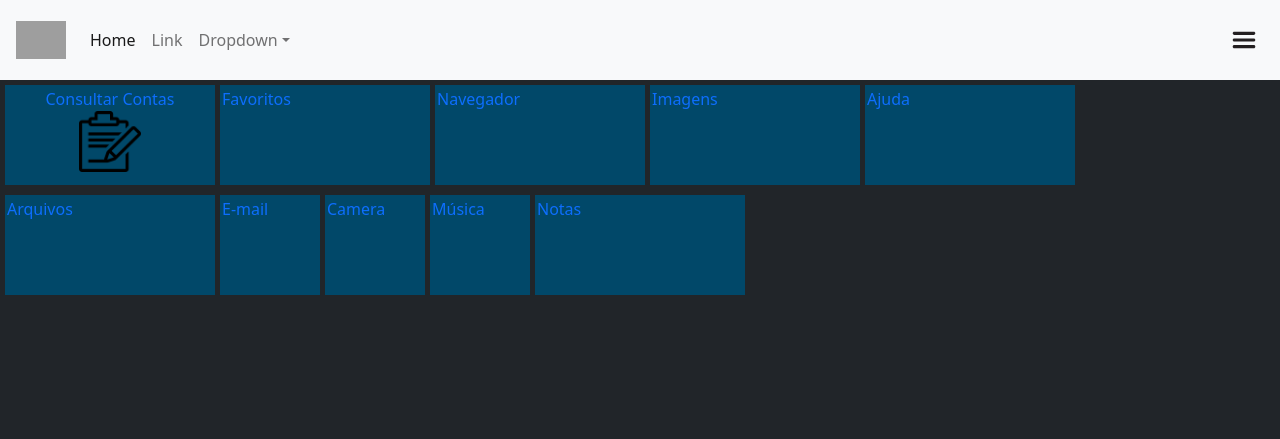
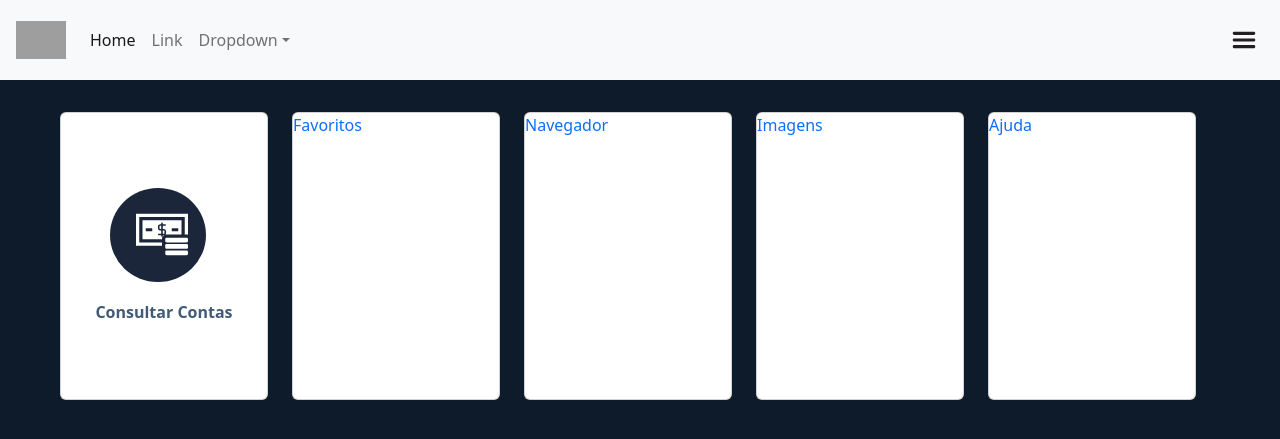
Before and after one commit to OtavioPrada10/MyFrame, a PHP site: page / in a window 1280 px wide. Shown: the top 439 px of the page. Run offline with PHP 8.4, Linux system fonts and the light colour scheme; grey boxes are pictures that could not be loaded.

Commit message:
Mudanças no card + resolução

```diff
--- a/MyFrame/estrutura/css/estilos.css
+++ b/MyFrame/estrutura/css/estilos.css
@@ -2,6 +2,15 @@
   font-family: Century;
   src: url("GOTHIC.ttf");
 }
+body {
+  --var-cor-fundo-1: #0d1b2a;
+  --var-cor-fundo-2: #1b263b;
+  --var-cor-fundo-3: #415a77;
+  --var-cor-fundo-4: #778da9;
+  --var-cor-fundo-5: #e0e1dd;
+  background: var(--var-cor-fundo-1);
+}
+
 .navbar {
   padding: 1rem 2rem 1rem 1rem;
 }
@@ -10,37 +19,45 @@
   --bs-offcanvas-color: #000000;
 }
 
-.linha {
-  width: auto;
-  padding: 5px;
-  height: 110px;
-  display: table;
+.card-area {
+  padding: 2rem;
+  display: grid;
+  grid-template-columns: 1fr repeat(5, 13rem 1.5rem) 1fr;
+  justify-content: center;
+  height: 22rem;
 }
-
-.tile {
-  height: 100px;
-  width: 100px;
-  float: left;
-  margin: 0 5px 0 0;
-  padding: 2px;
+.card-area .card-link {
+  display: flex;
+  justify-content: center;
+  text-decoration: none;
 }
-
-.tileLargo {
-  width: 210px;
+.card-area .card-link .card {
+  width: 100%;
+  height: 100%;
 }
-
-.amarelo {
-  background: rgb(1, 50, 105);
+.card-area .card-link .card .card-content {
+  display: grid;
+  grid-template-rows: 2fr 7rem auto 2fr;
+  justify-content: center;
+  height: 100%;
 }
-
-.vermelho {
-  background: rgb(1, 50, 105);
+.card-area .card-link .card .card-content::before {
+  content: "";
+  display: flex;
+  width: 6rem;
+  height: 5.9rem;
+  background: var(--var-cor-fundo-2);
+  border-radius: 100%;
+  margin-left: 0.9rem;
+  grid-row: 2;
 }
-
-.azul {
-  background: rgb(1, 72, 105);
+.card-area .card-link .card .card-content .card-icon {
+  position: absolute;
+  left: 4.7rem;
+  top: 6rem;
 }
-
-.verde {
-  background: rgb(4, 82, 170);
+.card-area .card-link .card .card-content .card-text {
+  grid-row: 3;
+  color: var(--var-cor-fundo-3);
+  font-weight: bold;
 }/*# sourceMappingURL=estilos.css.map */
--- a/MyFrame/estrutura/css/estilos.scss
+++ b/MyFrame/estrutura/css/estilos.scss
@@ -1,50 +1,69 @@
 @font-face {
   font-family: Century;
-    src: url('GOTHIC.ttf');
+  src: url("GOTHIC.ttf");
 }
 
-.navbar{
+body {
+  --var-cor-fundo-1: #0d1b2a;
+  --var-cor-fundo-2: #1b263b;
+  --var-cor-fundo-3: #415a77;
+  --var-cor-fundo-4: #778da9;
+  --var-cor-fundo-5: #e0e1dd;
+
+  background: var(--var-cor-fundo-1);
+}
+
+.navbar {
   padding: 1rem 2rem 1rem 1rem;
 }
 
-.offcanvas{
+.offcanvas {
   --bs-offcanvas-color: #000000;
 }
 
-.linha {
-    width: auto;
-    padding: 5px;
-    height: 110px;
-    display: table;
+.card-area {
+  padding: 2rem;
+  display: grid;
+  grid-template-columns: 1fr repeat(5, 13rem 1.5rem) 1fr;
+  justify-content: center;
+  height: 22rem;
+
+  & .card-link {
+    display: flex;
+    justify-content: center;
+    text-decoration: none;
+
+    & .card {
+      width: 100%;
+      height: 100%;
+
+      & .card-content {
+        display: grid;
+        grid-template-rows: 2fr 7rem auto 2fr;
+        justify-content: center;
+        height: 100%;
+
+        &::before {
+          content: "";
+          display: flex;
+          width: 6rem;
+          height: 5.9rem;
+          background: var(--var-cor-fundo-2);
+          border-radius: 100%;
+          margin-left: 0.9rem;
+          grid-row: 2;
         }
-
-.tile {
-    height: 100px;
-    width: 100px;
-    float: left;
-    margin: 0 5px 0 0;
-    padding: 2px;
+        & .card-icon {
+            position: absolute;
+            left: 4.7rem;
+            top: 6rem;
         }
-
-.tileLargo {
-    width: 210px;
-
-
+        & .card-text {
+          grid-row: 3;
+          color: var(--var-cor-fundo-3);
+          font-weight: bold;
         }
-
-
-.amarelo {
-    background: rgb(1, 50, 105);
       }
-
-.vermelho {
-    background: rgb(1, 50, 105);
     }
-
-.azul {
-    background: rgb(1, 72, 105);
   }
-
-.verde {
-    background: rgb(4, 82, 170);
 }
--- a/MyFrame/estrutura/js/js_principal.js
+++ b/MyFrame/estrutura/js/js_principal.js
@@ -1,15 +1,20 @@
 $(function () {
-    var maiorLinha = 0;
-    $(".container .linha").each(function () {
-        var larguraLinha = 0;
-        $(this).children(".tile").each(function () {
-            larguraLinha += $(this).width();
-            larguraLinha += 2 * parseInt($(this).css("margin-right").toString().replace("px", ""));
-        });
-        if (larguraLinha > maiorLinha)
-            maiorLinha = larguraLinha + 5;
+    var iCards = 2;
+    $('.card-link').each(function(){
+        $(this).css('grid-column', iCards);
+        iCards += 2;
     });
-    $(".container").css("width", maiorLinha.toString() + "px");
+    // var maiorLinha = 0;
+    // $(".container .linha").each(function () {
+    //     var larguraLinha = 0;
+    //     $(this).children(".tile").each(function () {
+    //         larguraLinha += $(this).width();
+    //         larguraLinha += 2 * parseInt($(this).css("margin-right").toString().replace("px", ""));
+    //     });
+    //     if (larguraLinha > maiorLinha)
+    //         maiorLinha = larguraLinha + 5;
+    // });
+    // $(".container").css("width", maiorLinha.toString() + "px");
 });
 $(".tile").mousedown(function () {
     $(this).addClass("selecionado");
--- a/MyFrame/index.php
+++ b/MyFrame/index.php
@@ -3,11 +3,9 @@
 
 <head>
     <title>My System</title>
-    <link rel="stylesheet" href="estilo.css" />
     <meta charset="UTF-8" />
-    <script src="estrutura/js/Jquery.js" type="text/javascript"></script>
+    <script src="./estrutura/js/Jquery.js" type="text/javascript"></script>
     <script src="estrutura/js/js_principal.js" type="text/javascript"></script>
-    <link href="estrutura/css/css_padrao.css" rel="stylesheet" type="text/css" />
     <!-- Latest compiled and minified CSS -->
     <!-- <link href="https://cdn.jsdelivr.net/npm/bootstrap@5.3.1/dist/css/bootstrap.min.css" rel="stylesheet"> -->
     <!-- Latest compiled JavaScript -->
@@ -20,43 +18,45 @@
     <link rel="stylesheet" href="./estrutura/css/estilos.css">
 </head>
 
-<body class="text-bg-dark">
+<body>
     <header>
         <?php @include_once 'menu.html'; ?>
     </header>
     </nav>
     <div>
-        <div class="linha">
-            <a href="include/view/view_consulta_Contas.php">
-                <div style="text-align: center;" class="tile tileLargo azul">
-                    <span>Consultar Contas</span><br>
-                    <img src="img/icone-planilha_lapis.png" alt="Flag" width="30%" />
+        <div class="card-area">
+            <a href="include/view/view_consulta_Contas.php" class="card-link">
+                <div class="card">
+                    <span class="card-content">
+                        <img src="./img/icons/icon-conta.svg" class="card-icon" alt="Flag" width="25%" />
+                        <span class="card-text">Consultar Contas</span><br>
+                    </span>
                 </div>
             </a>
-            <a href="#">
-                <div class="tile tileLargo azul">
+            <a href="#" class="card-link">
+                <div class="card">
                     <span>Favoritos</span>
                 </div>
             </a>
-            <a href="#">
-                <div class="tile tileLargo azul">
+            <a href="#" class="card-link">
+                <div class="card">
                     <span>Navegador</span>
                 </div>
             </a>
-            <a href="#">
-                <div class="tile tileLargo azul">
+            <a href="#" class="card-link">
+                <div class="card">
                     <span>Imagens</span>
                 </div>
             </a>
-            <a href="#">
-                <div class="tile tileLargo azul">
+            <a href="#" class="card-link">
+                <div class="card">
                     <span>Ajuda</span>
                 </div>
             </a>
         </div>
-        <div class="linha">
+        <!-- <div class="linha">
             <a href="#">
-                <div class="tile tileLargo azul">
+                <div class="card">
                     <span>Arquivos</span>
                 </div>
             </a>
@@ -76,12 +76,12 @@
                 </div>
             </a>
             <a href="#">
-                <div class="tile tileLargo azul">
+                <div class="card">
                     <span>Notas</span>
                 </div>
             </a>
         </div>
-    </div>
+    </div> -->
 </body>
 
 </html>
```
Also changed, not shown: MyFrame/estrutura/js/Jquery.js, MyFrame/img/icons/icon-conta.svg (added), MyFrame/teste.php (line endings or trailing spaces), 1 other file. Lines whose indentation alone changed are shown as unchanged.
